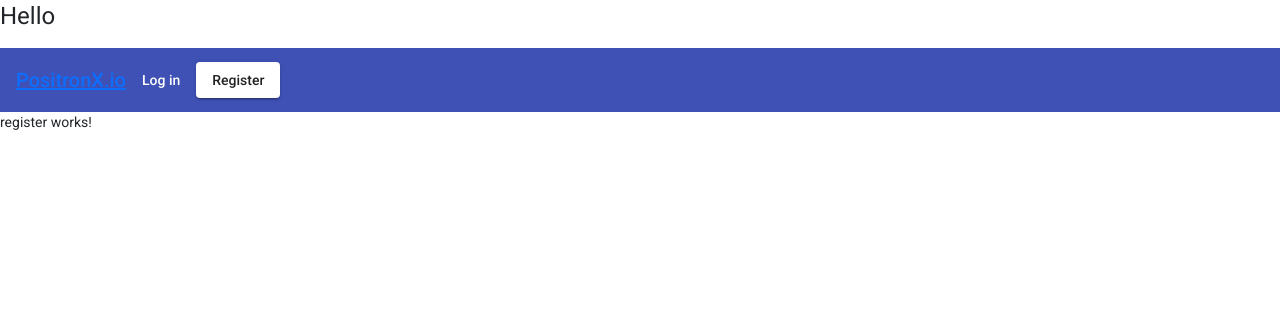
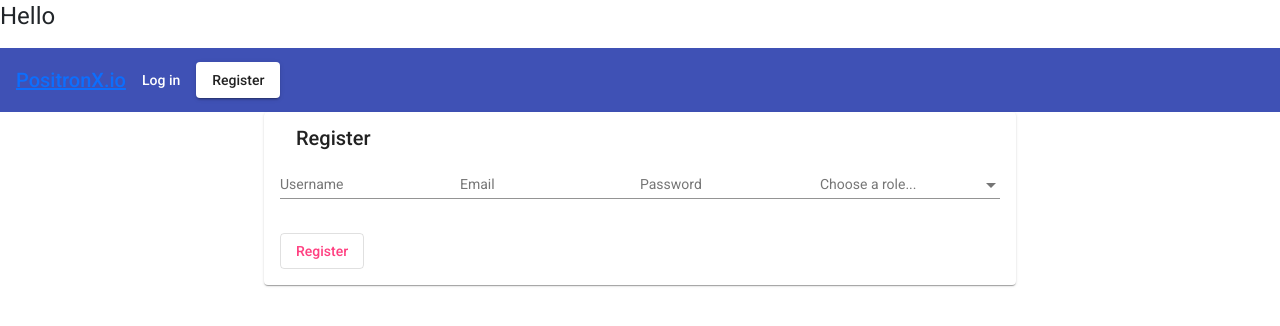
Before and after one commit to sahil-8440/BFSIANGULARPRO, an Angular app: page /regster in a window 1280 px wide. Shown: the top 326 px of the page. Built offline with nearby package versions, Linux system fonts and the light colour scheme.

Commit message:
updated code in register html and ts file

```diff
--- a/src/app/register/register.component.html
+++ b/src/app/register/register.component.html
@@ -1 +1,29 @@
-<p>register works!</p>
+<!-- <p>register works!</p> -->
+<div class="login-wrapper" fxLayout="row" fxLayoutAlign="center center">
+    <mat-card class="box">
+      <mat-card-header>
+        <mat-card-title>Register</mat-card-title>
+      </mat-card-header>
+      <form class="example-form">
+        <mat-card-content>
+          <mat-form-field class="example-full-width">
+            <input matInput placeholder="Username">
+          </mat-form-field>
+          <mat-form-field class="example-full-width">
+            <input matInput placeholder="Email">
+          </mat-form-field>
+          <mat-form-field class="example-full-width">
+            <input matInput placeholder="Password">
+          </mat-form-field>
+          <mat-form-field class="example-full-width">
+            <mat-label>Choose a role...</mat-label>
+            <mat-select>
+              <mat-option [value]="roles" *ngFor="let roles of Roles">{{roles}}
+              </mat-option>
+            </mat-select>
+          </mat-form-field>
+        </mat-card-content>
+        <button mat-stroked-button color="accent" class="btn-block">Register</button>
+      </form>
+    </mat-card>
+  </div>
--- a/src/app/register/register.component.ts
+++ b/src/app/register/register.component.ts
@@ -6,7 +6,7 @@
   styleUrls: ['./register.component.css']
 })
 export class RegisterComponent implements OnInit {
-
+  Roles: any = ['Admin', 'Author', 'Reader'];
   constructor() { }
 
   ngOnInit(): void {
```
